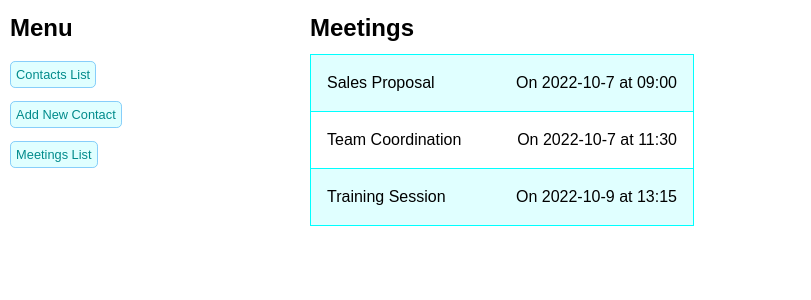
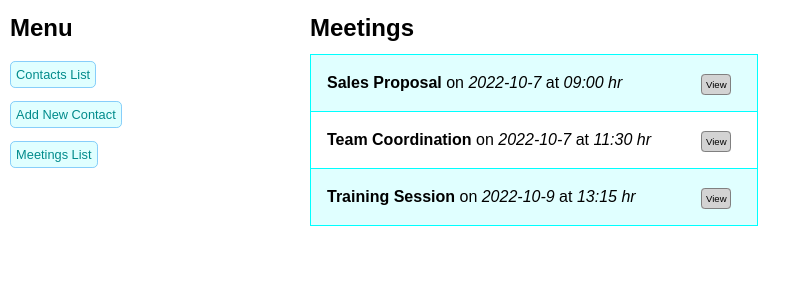
Before and after one commit to boolean-uk/react-address-book, a React (Create React App) app: page /meetings in a window 1280 px wide. Shown: the top 300 px of the page, without its empty margins (0-811 px from the left). Built offline with nearby package versions, Linux system fonts and the light colour scheme; data requests are answered from the project's data file.

Commit message:
Adds details view for meetings

```diff
--- a/src/App.js
+++ b/src/App.js
@@ -5,6 +5,7 @@ import ContactsAdd from "./components/Contacts/ContactsAdd";
 import ContactsView from "./components/Contacts/ContactsView";
 import ContactsEdit from "./components/Contacts/ContactsEdit";
 import MeetingsList from "./components/Meetings/MeetingsList";
+import MeetingsView from "./components/Meetings/MeetingsView";
 import "./styles/styles.css";
 
 export default function App() {
@@ -73,6 +74,17 @@ export default function App() {
             }
           />
           <Route
+            path="/addcontact"
+            element={
+              <ContactsAdd contacts={contacts} setContacts={setContacts} />
+            }
+          />
+          <Route path="/contact/:id" element={<ContactsView />} />
+          <Route
+            path="/edit/:id"
+            element={<ContactsEdit setContacts={setContacts} />}
+          />
+          <Route
             path="/meetings"
             element={
               <MeetingsList
@@ -83,15 +95,8 @@ export default function App() {
             }
           />
           <Route
-            path="/addcontact"
-            element={
-              <ContactsAdd contacts={contacts} setContacts={setContacts} />
-            }
-          />
-          <Route path="/contact/:id" element={<ContactsView />} />
-          <Route
-            path="/edit/:id"
-            element={<ContactsEdit setContacts={setContacts} />}
+            path="/meeting/:id"
+            element={<MeetingsView contacts={contacts} />}
           />
         </Routes>
       </main>
--- a/src/components/Contacts/ContactsView.jsx
+++ b/src/components/Contacts/ContactsView.jsx
@@ -41,7 +41,7 @@ function ContactsView() {
         </p>
         <p>
           <Link to={"/"} className="backButton">
-            Back to list
+            Back to contacts list
           </Link>
         </p>
       </div>
--- a/src/components/Meetings/MeetingsList.jsx
+++ b/src/components/Meetings/MeetingsList.jsx
@@ -2,6 +2,8 @@ import { useState } from "react";
 import { Link, useSearchParams } from "react-router-dom";
 import { useNavigate } from "react-router-dom";
 import "../../styles/loadspinner.css";
+
+import MeetingsView from "./MeetingsView";
 
 function MeetingsList(props) {
   const navigate = useNavigate();
@@ -26,9 +28,18 @@ function MeetingsList(props) {
           const { subject, date, time } = meeting;
           return (
             <li className="contact" key={index}>
-              <p>{subject}</p>
               <p>
-                On {date} at {time}
+                <strong>{subject}</strong> on <em>{date}</em> at{" "}
+                <em>{time} hr</em>
+              </p>
+              <p>
+                <Link
+                  to={`/meeting/${meeting.id}`}
+                  state={{ meeting }}
+                  className="actionButton"
+                >
+                  View
+                </Link>
               </p>
             </li>
           );
--- /dev/null
+++ b/src/components/Meetings/MeetingsView.jsx
@@ -0,0 +1,42 @@
+import { useEffect, useState } from "react";
+import { useParams } from "react-router-dom";
+import { useLocation } from "react-router";
+import { Link } from "react-router-dom";
+
+function MeetingsView(props) {
+  const location = useLocation();
+  const [meeting, setMeeting] = useState(null);
+  const { contacts } = props;
+
+  useEffect(() => {
+    if (location.state) {
+      const { meeting } = location.state;
+      setMeeting(meeting);
+    }
+  }, [location]);
+
+  if (!meeting) {
+    return <p>Loading</p>;
+  }
+
+  return (
+    <>
+      <header>
+        <h2>Meeting Details</h2>
+      </header>
+      <div className="contactCard light-shadow">
+        <h2>{meeting.subject}</h2>
+        <p>
+          {meeting.date},&nbsp;{meeting.time}
+        </p>
+        <p>
+          <Link to={"/meetings"} className="backButton">
+            Back to meetings list
+          </Link>
+        </p>
+      </div>
+    </>
+  );
+}
+
+export default MeetingsView;
--- a/src/styles/styles.css
+++ b/src/styles/styles.css
@@ -97,7 +97,7 @@ h2 {
 }
 
 .contacts-list {
-  max-width: 24em;
+  max-width: 28em;
   border: 1px solid cyan;
 }
 
```
